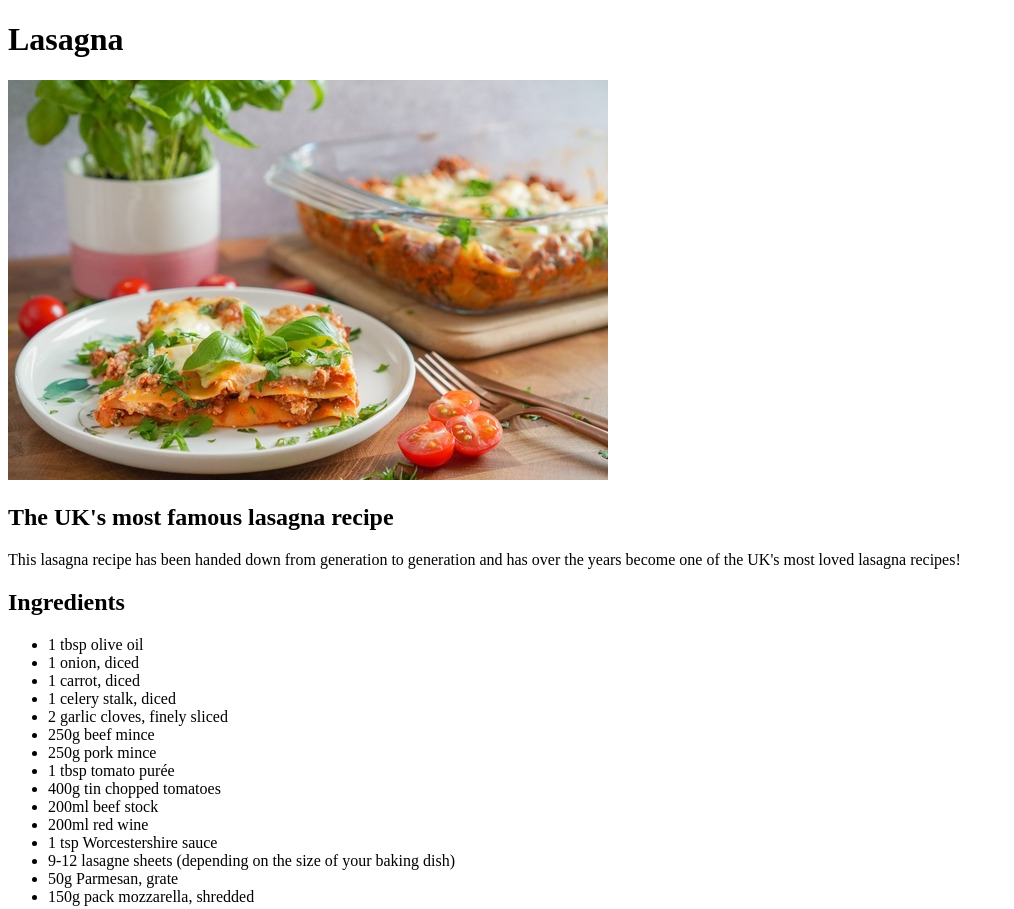
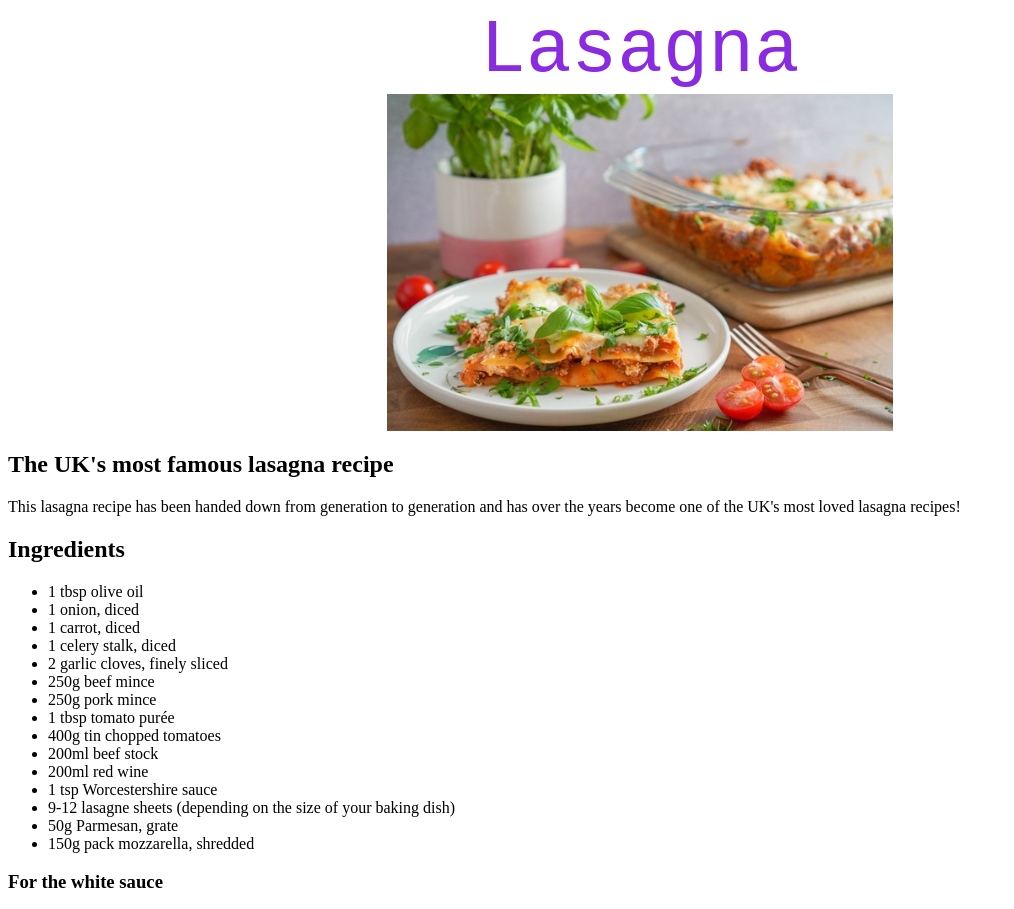
Before and after one commit to ySoCereal/odin-recipes, a plain HTML site: page recipes/lasagna.html in a window 1280 px wide. Shown: the top 909 px of the page, without its empty margins (0-1014 px from the left). Drawn offline with Linux system fonts and the light colour scheme; files that its build step writes are made by us from their sources.

Commit message:
Center lasagna image

```diff
--- a/recipes/lasagna.html
+++ b/recipes/lasagna.html
@@ -5,11 +5,11 @@
     <meta http-equiv="X-UA-Compatible" content="IE=edge">
     <meta name="viewport" content="width=device-width, initial-scale=1.0">
     <title>Lasagna recipe</title>
-    <link rel="stylesheet" href="styles.css">
+    <link rel="stylesheet" href="../styles.css">
 </head>
 <body>
-    <h1>Lasagna</h1>
-    <img src="../img/lasagna.jpg" alt="Image of lasagna">
+    <div id="title">Lasagna</div>
+    <img class="center" src="../img/lasagna.jpg" alt="Image of lasagna">
 
     <h2>The UK's most famous lasagna recipe</h2>
     <p>This lasagna recipe has been handed down from generation to generation and has over the years become one of the UK's most loved lasagna recipes! </p>
--- a/styles.css
+++ b/styles.css
@@ -2,10 +2,19 @@
     font-size: 76px;
     color: blueviolet;
     font-family: 'Courier New', Courier, monospace;
+    text-align: center;
 }
 
 button {
     background-color: gold;
     font-size: 24px;
     font-family: 'Times New Roman', Times, serif;
+    text-align:  center;
 }
+
+.center {
+    display: block;
+    margin-left: auto;
+    margin-right: auto;
+    width: 40%;
+  }
```
